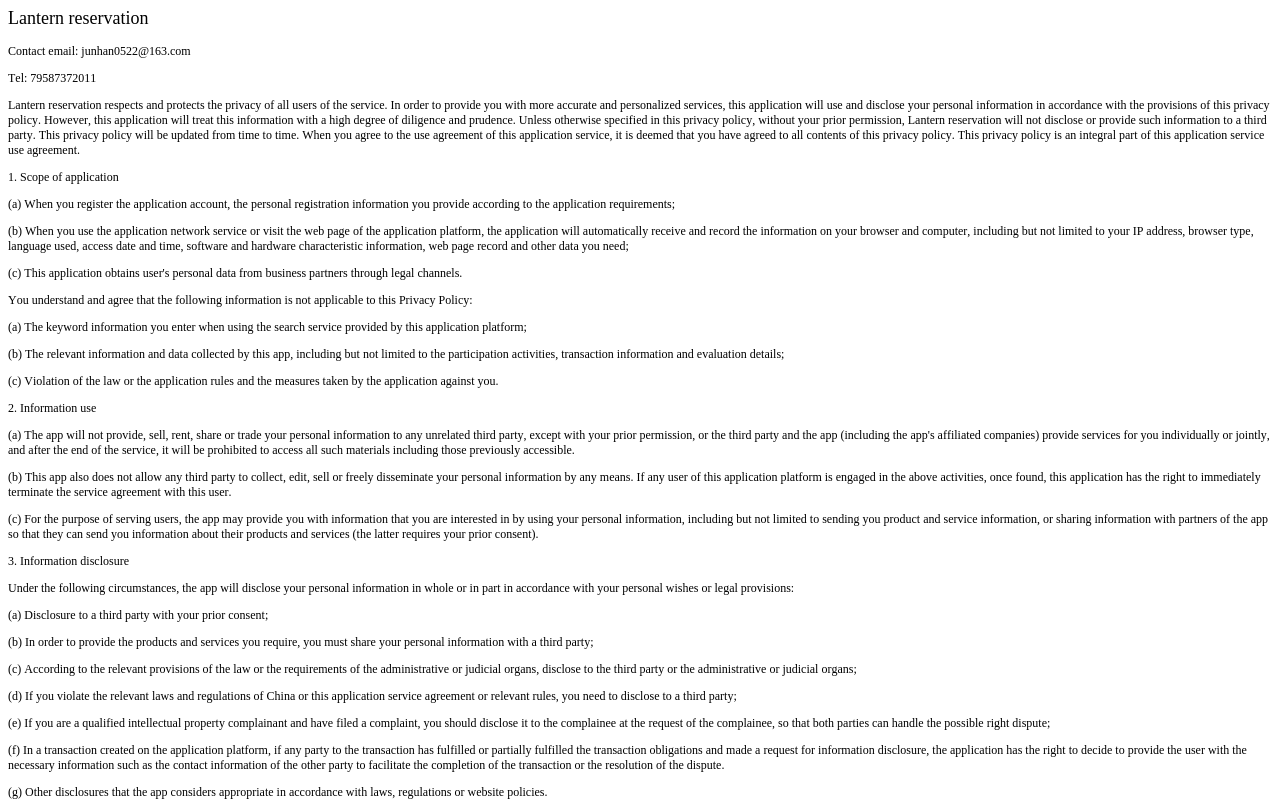
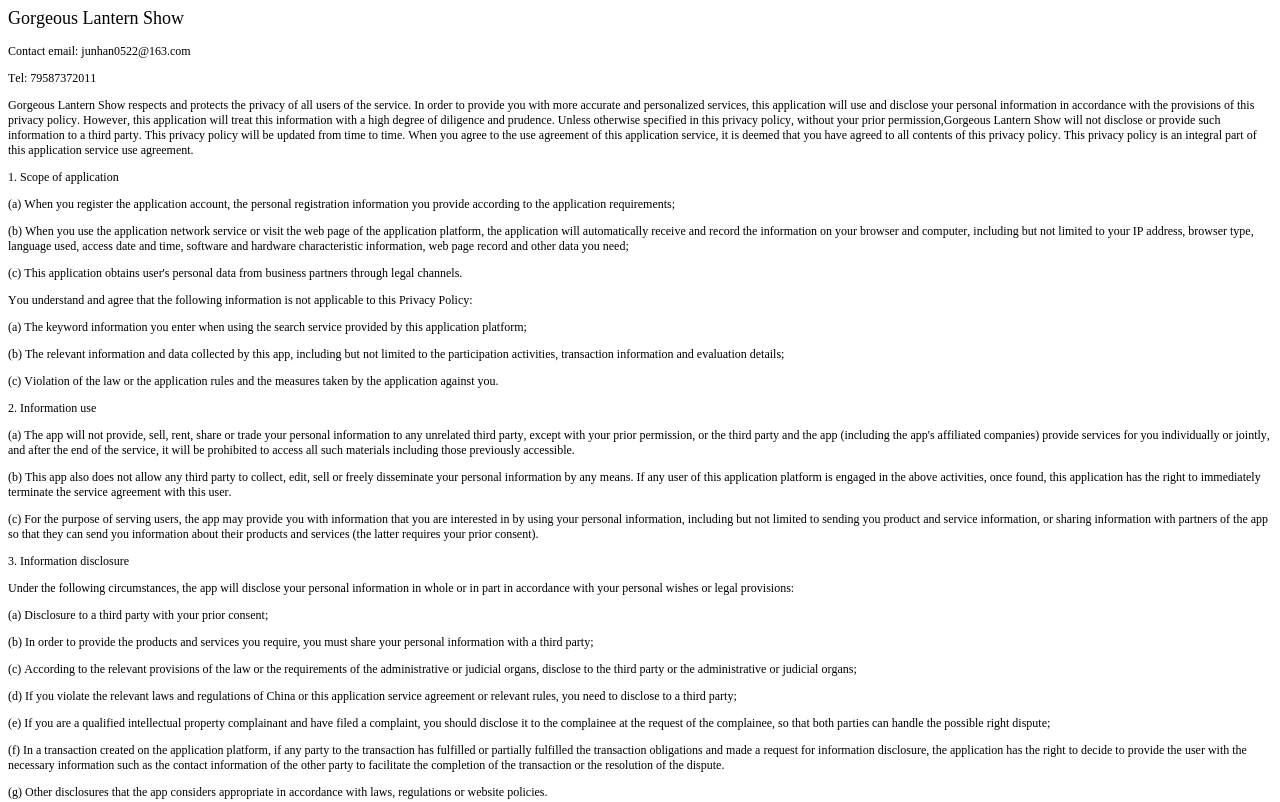
Before and after one commit to xinjianwuhan/qizhan, a plain HTML site: page index.html in a window 1280 px wide. Shown: the top 802 px of the page. Drawn offline with Linux system fonts and the light colour scheme.

Commit message:
Update index.html

```diff
--- a/index.html
+++ b/index.html
@@ -12,10 +12,10 @@
   </style>
 </head>
 <body>
-<h2 style="margin: 0.0px 0.0px 14.9px 0.0px; font: 18.0px 'Songti SC'; color: #000000; -webkit-text-stroke: #000000"><span class="s1">Lantern reservation</span></h2>
+<h2 style="margin: 0.0px 0.0px 14.9px 0.0px; font: 18.0px 'Songti SC'; color: #000000; -webkit-text-stroke: #000000"><span class="s1">Gorgeous Lantern Show</span></h2>
 <p class="p2"><span class="s1">Contact email: junhan0522@163.com</span></p>
 <p class="p2"><span class="s1">Tel: 79587372011</span></p>
-<p class="p2"><span class="s1">Lantern reservation respects and protects the privacy of all users of the service. In order to provide you with more accurate and personalized services, this application will use and disclose your personal information in accordance with the provisions of this privacy policy. However, this application will treat this information with a high degree of diligence and prudence. Unless otherwise specified in this privacy policy, without your prior permission, Lantern reservation will not disclose or provide such information to a third party. This privacy policy will be updated from time to time. When you agree to the use agreement of this application service, it is deemed that you have agreed to all contents of this privacy policy. This privacy policy is an integral part of this application service use agreement.</span></p>
+<p class="p2"><span class="s1">Gorgeous Lantern Show respects and protects the privacy of all users of the service. In order to provide you with more accurate and personalized services, this application will use and disclose your personal information in accordance with the provisions of this privacy policy. However, this application will treat this information with a high degree of diligence and prudence. Unless otherwise specified in this privacy policy, without your prior permission,Gorgeous Lantern Show will not disclose or provide such information to a third party. This privacy policy will be updated from time to time. When you agree to the use agreement of this application service, it is deemed that you have agreed to all contents of this privacy policy. This privacy policy is an integral part of this application service use agreement.</span></p>
 <p class="p2"><span class="s1">1. Scope of application</span></p>
 <p class="p2"><span class="s1">(a) When you register the application account, the personal registration information you provide according to the application requirements;</span></p>
 <p class="p2"><span class="s1">(b) When you use the application network service or visit the web page of the application platform, the application will automatically receive and record the information on your browser and computer, including but not limited to your IP address, browser type, language used, access date and time, software and hardware characteristic information, web page record and other data you need;</span></p>
```
